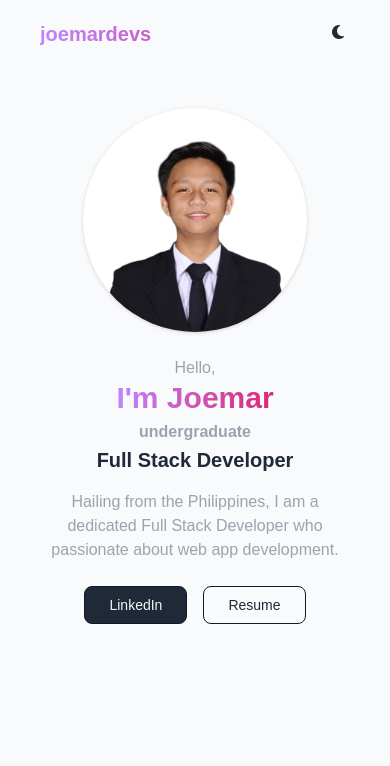
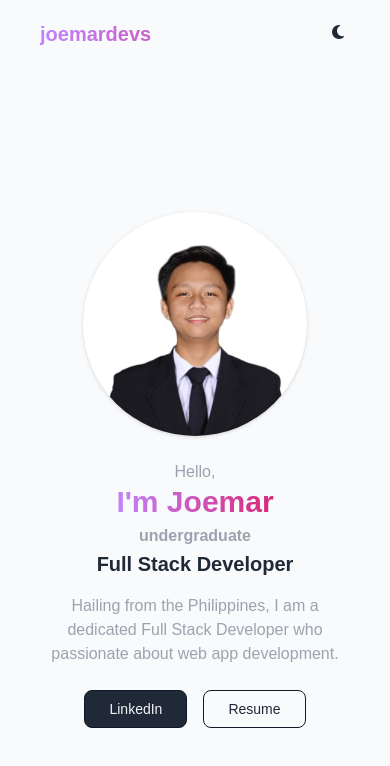
Before and after one commit to joemardevs/portfolio, a Vue app: page / in a window 390 px wide. Shown: the top 766 px of the page. Built offline with nearby package versions, Linux system fonts and the light colour scheme.

Commit message:
Fix layout on home again

```diff
--- a/src/views/Home.vue
+++ b/src/views/Home.vue
@@ -1,6 +1,6 @@
 <template>
   <main
-    class="text-gray-800 dark:text-gray-100 h-screen flex flex-col-reverse sm:flex-row items-center py-10 pb-20 justify-end"
+    class="text-gray-800 dark:text-gray-100 h-screen flex flex-col-reverse sm:flex-row items-center py-10 pb-20 justify-center"
     data-aos="fade-up" data-aos-anchor-placement="top-bottom" data-aos-duration="1000">
     <div class="sm:w-[500px] flex flex-col items-center md:items-start mt-6">
       <p class="text-gray-400">Hello,</p>
```
